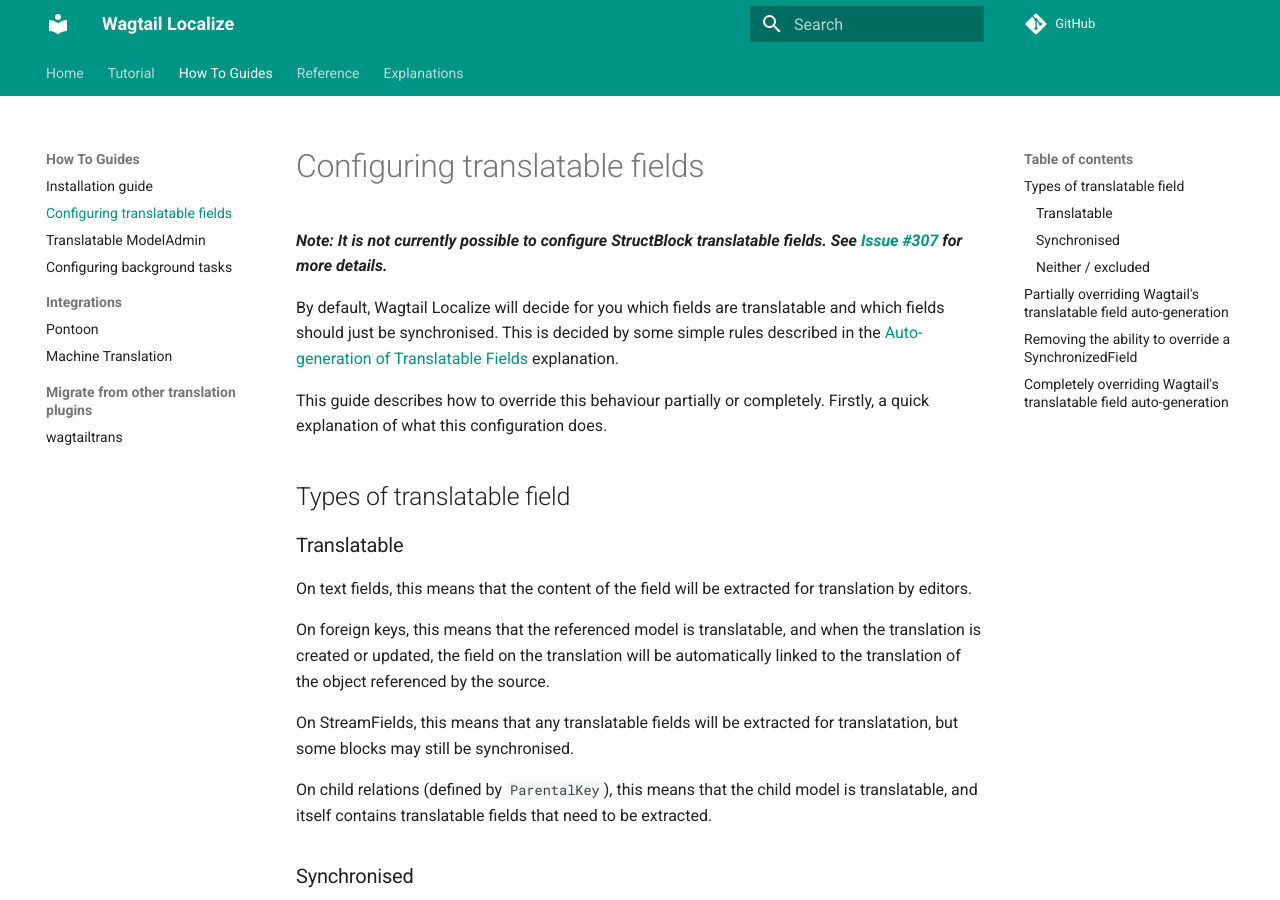
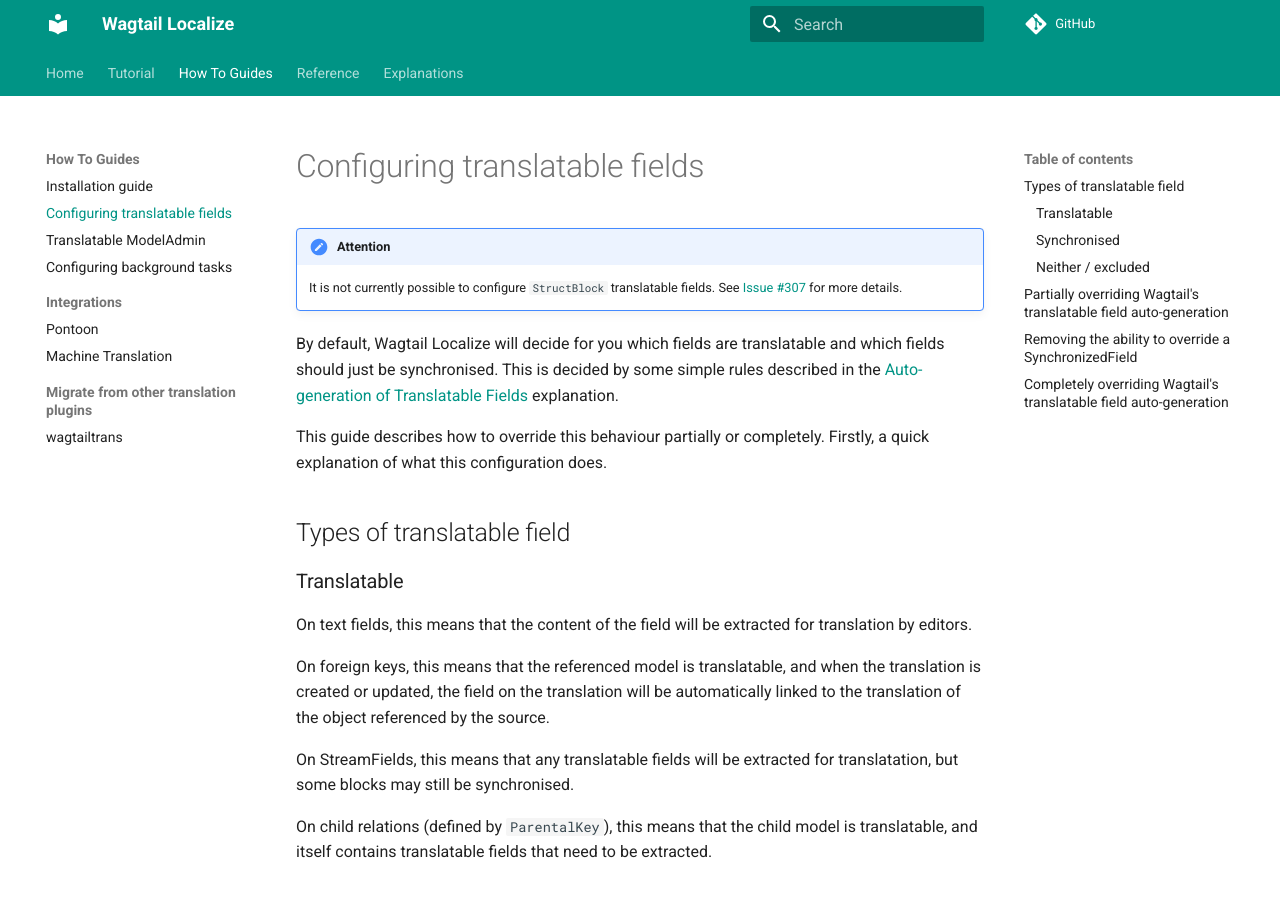
Before and after one commit to wagtail/wagtail-localize, an MkDocs documentation site: the page built from docs/how-to/field-configuration.md, in a window 1280 px wide and 900 px high. Built offline with MkDocs 1.6.1 and Material for MkDocs 9.7.7, drawn with Linux system fonts in a browser that asks for light colours; comment, search, counter and statistics services are not loaded.

Commit message:
Update docs/how-to/field-configuration.md
Amended as per request

Co-authored-by: Dan Braghis <dan@zerolab.org>

```diff
--- a/docs/how-to/field-configuration.md
+++ b/docs/how-to/field-configuration.md
@@ -1,7 +1,7 @@
 # Configuring translatable fields
 
-  ***Note:
-  It is not currently possible to configure StructBlock translatable fields. See [Issue #307](https://github.com/wagtail/wagtail-localize/issues/307) for more details.***
+!!! attention
+    It is not currently possible to configure `StructBlock` translatable fields. See [Issue #307](https://github.com/wagtail/wagtail-localize/issues/307) for more details.
 
 By default, Wagtail Localize will decide for you which fields are translatable and which fields should just be synchronised.
 This is decided by some simple rules described in the [Auto-generation of Translatable Fields](/concept/translatable-fields-autogen)
```
